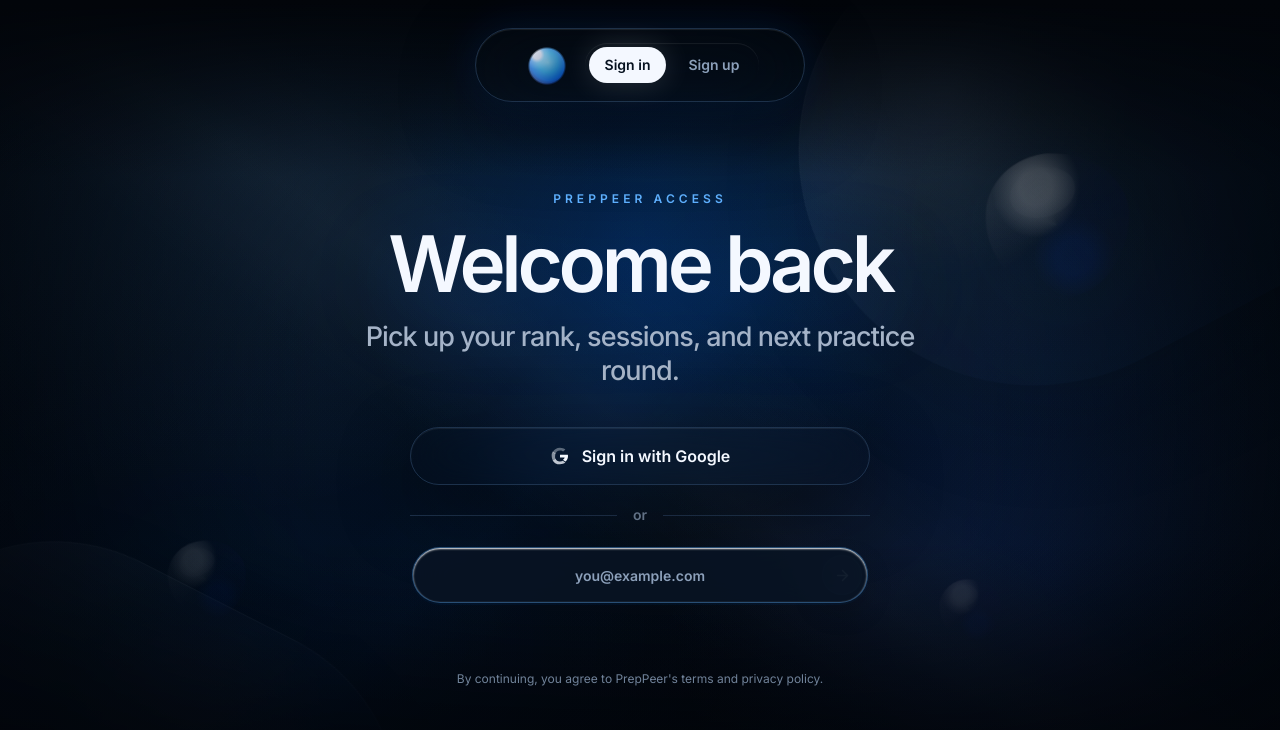
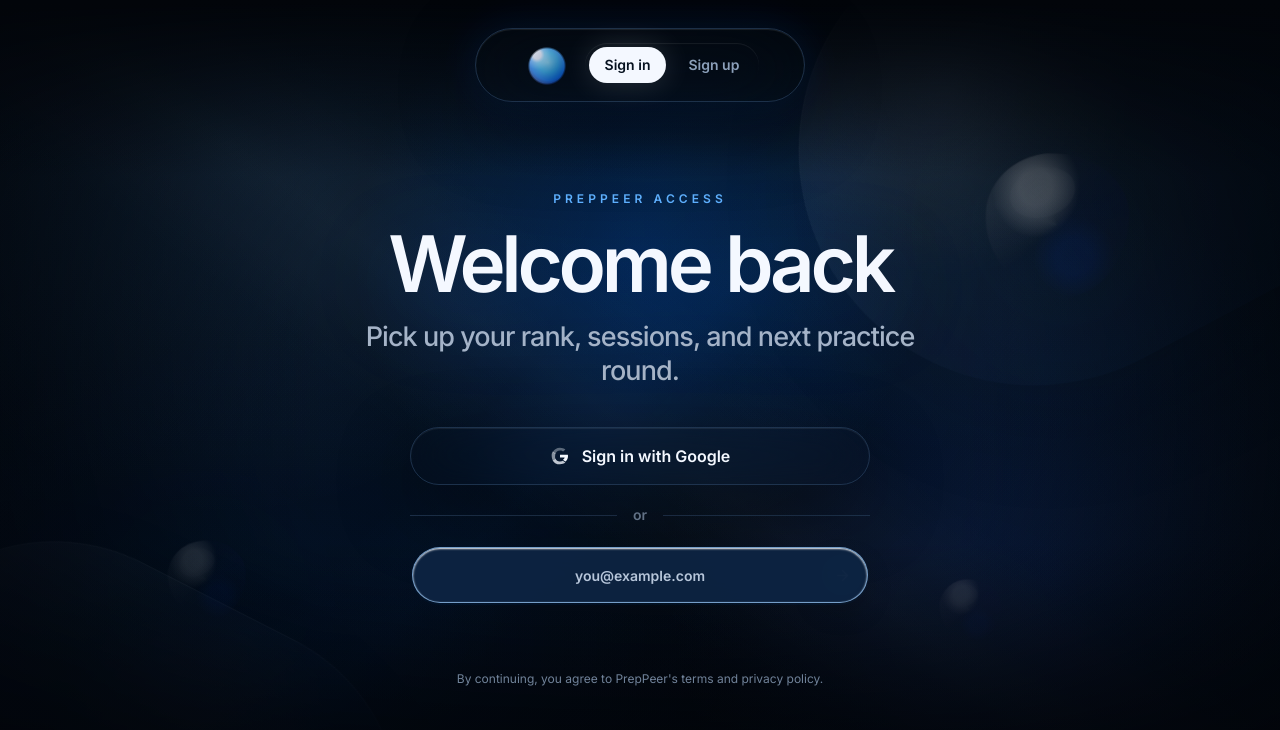
Before and after one commit to Rajat77a/PrepPeer, a Next.js app: page /login in a window 1280 px wide. Shown: the top 730 px of the page. Built offline with nearby package versions, Linux system fonts and the light colour scheme; a web font is replaced by a local one.

Commit message:
Increase login email field contrast

```diff
--- a/app/login/page.tsx
+++ b/app/login/page.tsx
@@ -611,11 +611,11 @@
                         required
                         glowColor="#006cff"
                         style={{
-                          backgroundColor: "rgba(9, 20, 36, 0.88)",
-                          borderColor: "rgba(96, 177, 255, 0.38)",
+                          backgroundColor: "rgba(13, 36, 66, 0.96)",
+                          borderColor: "rgba(159, 207, 255, 0.72)",
                           color: "#f4f8ff",
                         }}
-                        className="h-14 rounded-full px-16 text-center text-base font-semibold shadow-[0_24px_76px_rgba(0,0,0,0.32),0_0_34px_rgba(0,108,255,0.1),inset_0_1px_1px_rgba(255,255,255,0.08)] placeholder:text-center placeholder:text-[#8ca0ba] focus:border-[#9fcfff]/80 focus:shadow-[0_0_0_3px_rgba(0,108,255,0.18),0_0_64px_rgba(0,108,255,0.34),0_24px_76px_rgba(0,0,0,0.36)]"
+                        className="h-14 rounded-full px-16 text-center text-base font-semibold shadow-[0_24px_76px_rgba(0,0,0,0.36),0_0_42px_rgba(0,108,255,0.2),inset_0_1px_1px_rgba(255,255,255,0.16),inset_0_0_22px_rgba(96,177,255,0.1)] placeholder:text-center placeholder:text-[#b7c6da] focus:border-[#d8ecff]/90 focus:shadow-[0_0_0_3px_rgba(159,207,255,0.24),0_0_76px_rgba(0,108,255,0.42),0_24px_76px_rgba(0,0,0,0.38),inset_0_0_26px_rgba(96,177,255,0.16)]"
                       />
                       <button
                         type="submit"
```
